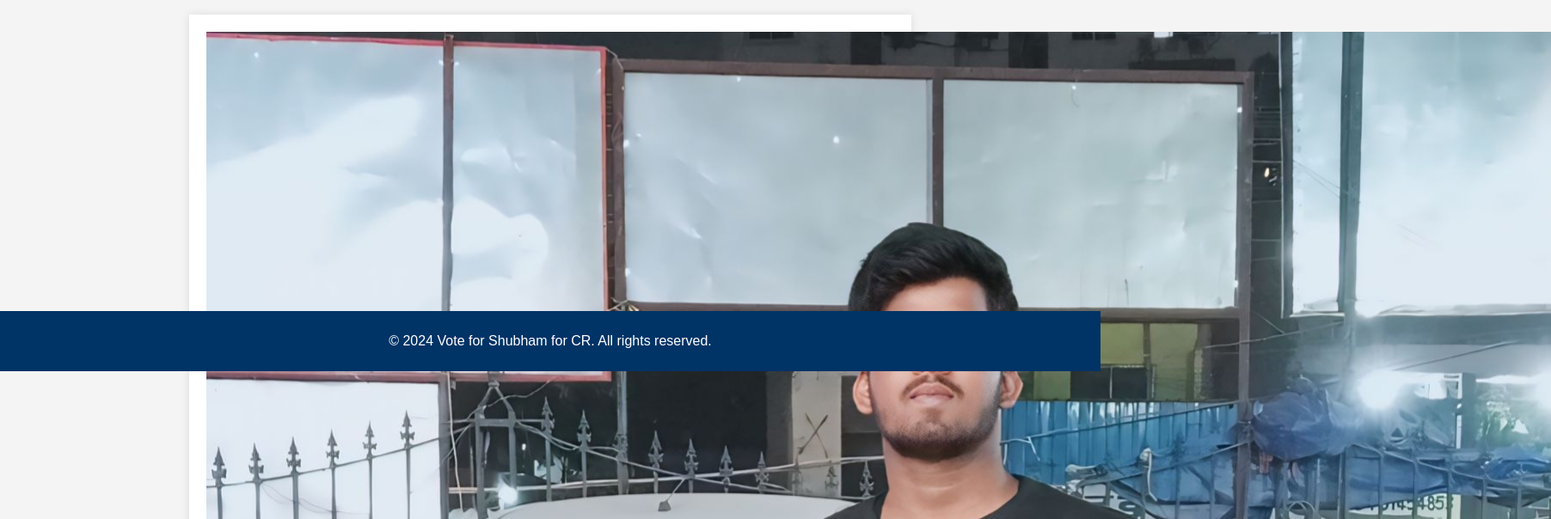
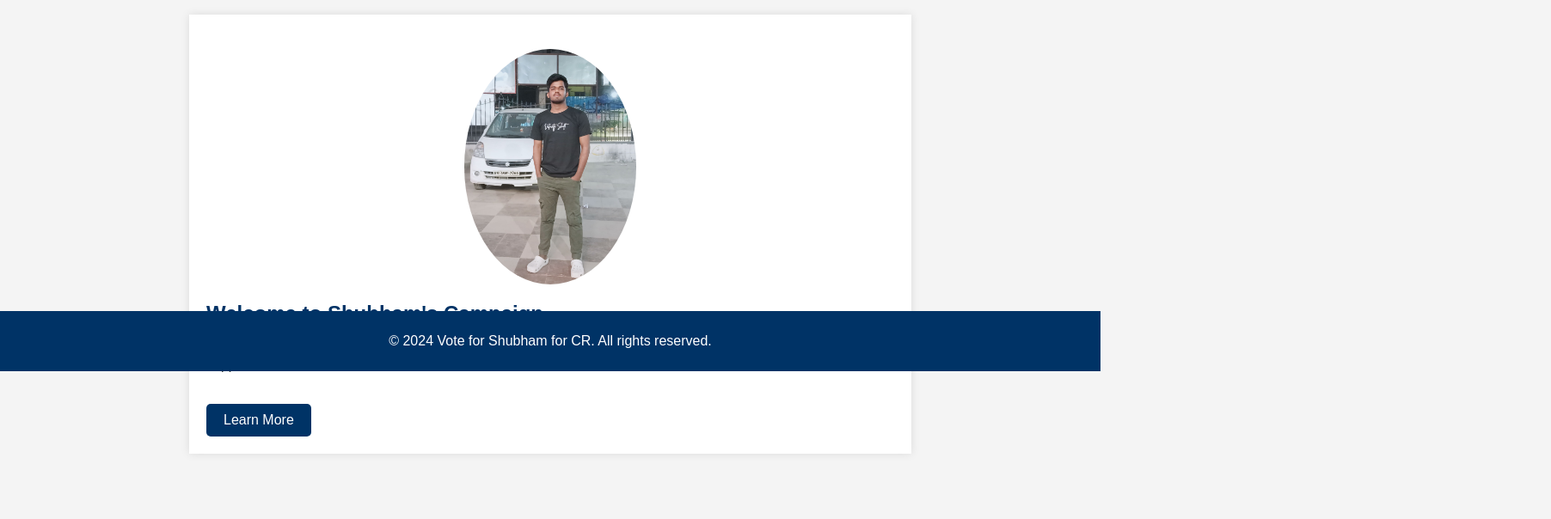
Before and after one commit to astro-rishav/Thanks_Everyone, a plain HTML site: page index.html in a window 1280 px wide. Shown: the part 368-972 px from the top of the page at 86% size, 1804 px wide, since content can reach past the window. After the commit the page ends 916 px from the top, so only its background shows below. Drawn offline with Linux system fonts and the light colour scheme.

Commit message:
Update styles.css

```diff
--- a/styles.css
+++ b/styles.css
@@ -54,6 +54,32 @@ h1, h2 {
     color: #003366;
 }
 
+.profile-img {
+    max-width: 200px;
+    border-radius: 50%;
+    margin: 20px 0;
+    display: block;
+    margin-left: auto;
+    margin-right: auto;
+}
+
+.cta-button {
+    display: inline-block;
+    background: #003366;
+    color: #fff;
+    padding: 10px 20px;
+    text-decoration: none;
+    border-radius: 5px;
+    transition: background 0.3s;
+    margin-top: 20px;
+    text-align: center;
+}
+
+.cta-button:hover {
+    background: #ffcc00;
+    color: #003366;
+}
+
 form {
     display: flex;
     flex-direction: column;
@@ -77,19 +103,11 @@ input[type="submit"] {
     cursor: pointer;
     border-radius: 5px;
     transition: background 0.3s;
-    margin-top: 10px; /* Ensure space above the button */
 }
 
 input[type="submit"]:hover {
     background: #ffcc00;
     color: #003366;
-}
-
-#thanksMessage {
-    margin-top: 10px; /* Space between the button and the message */
-    font-size: 16px;
-    color: #003366;
-    display: none; /* Initially hidden */
 }
 
 #displayData {
@@ -118,5 +136,4 @@ footer {
     position: fixed;
     bottom: 0;
     width: 100%;
-    box-sizing: border-box; /* Ensure footer does not affect main content layout */
 }
```
